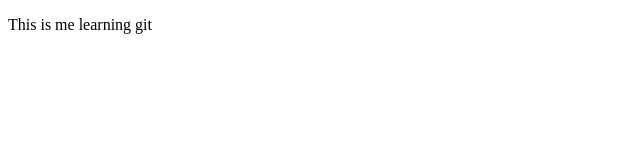
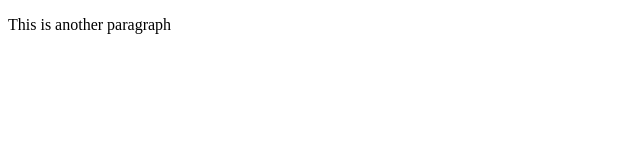
Before and after one commit to Adufe-Obanijesu/learning-git, a plain HTML site: page index.html in a window 1280 px wide. Shown: the full height of the page, 0-640 px from the left. Drawn offline with Linux system fonts and the light colour scheme.

Commit message:
modified the paragraph

```diff
--- a/index.html
+++ b/index.html
@@ -4,6 +4,6 @@
 		<title>Learning git</title>
 	</head>
 	<body>
-		<p>This is me learning git</p>
+		<p>This is another paragraph</p>
 	</body>
 </html>
```
